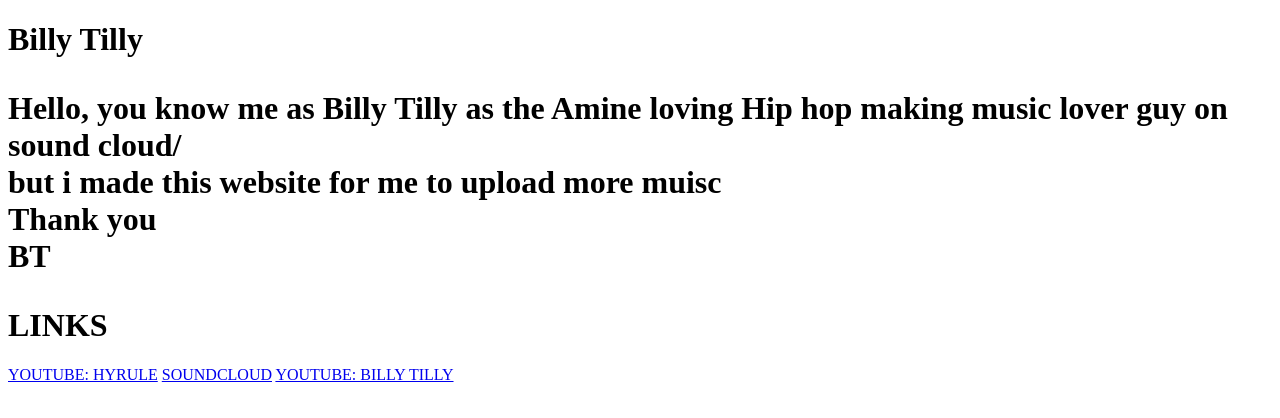
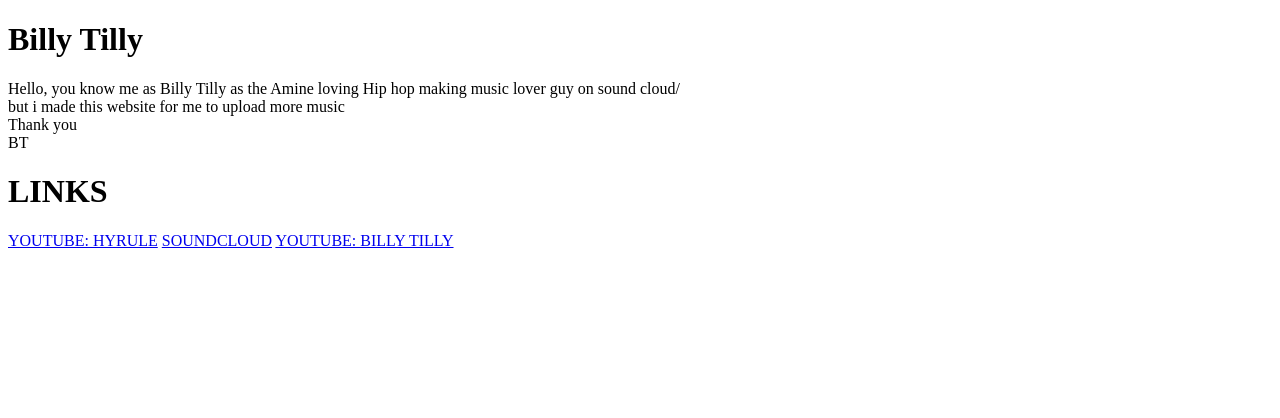
Before and after one commit to HyruleXZ/Website-Music, a plain HTML site: page index.html in a window 1280 px wide. Drawn offline with Linux system fonts and the light colour scheme.

Commit message:
Update index.html

```diff
--- a/index.html
+++ b/index.html
@@ -1,9 +1,9 @@
 <!DOCTYPE html>
 <html>
   <body>
-    <h1>Billy Tilly<h1>
+    <h1>Billy Tilly</h1>
      <p>Hello, you know me as Billy Tilly as the Amine loving Hip hop making music lover guy on sound cloud/<br>
-        but i made this website for me to upload more muisc</br>
+        but i made this website for me to upload more music</br>
 
       Thank you</br>
       BT
```
